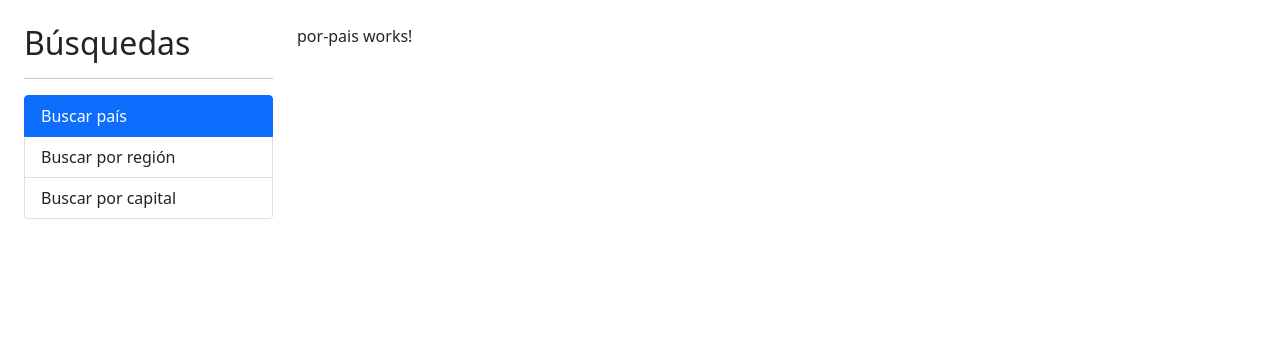
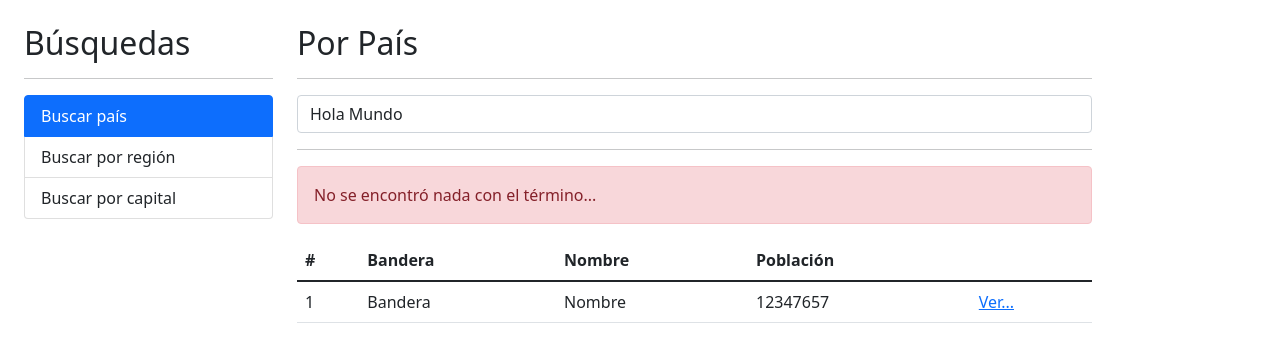
Before and after one commit to SSandorov/Angular-paisesApp, an Angular app: page / in a window 1280 px wide. Shown: the top 362 px of the page. Built offline with nearby package versions, Linux system fonts and the light colour scheme.

Commit message:
Http request from the rest API

```diff
--- a/src/app/app.module.ts
+++ b/src/app/app.module.ts
@@ -1,5 +1,6 @@
 import { NgModule } from '@angular/core';
 import { BrowserModule } from '@angular/platform-browser';
+import { HttpClientModule } from '@angular/common/http'
 
 import { AppComponent } from './app.component';
 
@@ -16,8 +17,9 @@
   imports: [
     BrowserModule,
     AppRoutingModule,
+    HttpClientModule,
     PaisesModule,
-    SharedModule
+    SharedModule,
   ],
   providers: [],
   bootstrap: [AppComponent]
--- a/src/app/paises/pages/por-pais/por-pais.component.html
+++ b/src/app/paises/pages/por-pais/por-pais.component.html
@@ -1 +1,46 @@
-<p>por-pais works!</p>
+<h2>Por País</h2>
+
+<hr>
+
+<div class="row">
+    <div class="col">
+        <form (ngSubmit)="buscar()" autocomplete="off">
+            <input type="text"
+                    name="termino"
+                    class="form-control"
+                    [(ngModel)]="termino"
+                    placeholder="Buscar país...">
+        </form>
+    </div>
+</div>
+
+<hr>
+
+<div class="alert alert-danger">
+    No se encontró nada con el término...
+</div>
+
+<div class="row">
+    <div class="col">
+        <table class="table table-hover">
+            <thead>
+                <tr>
+                    <th># </th>
+                    <th>Bandera</th>
+                    <th>Nombre</th>
+                    <th>Población</th>
+                    <th></th>
+                </tr>
+            </thead>
+            <tbody>
+                <tr>
+                    <td>1</td>
+                    <td>Bandera</td>
+                    <td>Nombre</td>
+                    <td>12347657</td>
+                    <td><a href="/pais/cri">Ver...</a></td>
+                </tr>
+            </tbody>
+        </table>
+    </div>
+</div>
--- a/src/app/paises/pages/por-pais/por-pais.component.ts
+++ b/src/app/paises/pages/por-pais/por-pais.component.ts
@@ -1,15 +1,24 @@
-import { Component, OnInit } from '@angular/core';
+import { Component } from '@angular/core';
+import { PaisService } from '../../services/pais.service';
 
 @Component({
   selector: 'app-por-pais',
   templateUrl: './por-pais.component.html',
   styleUrls: ['./por-pais.component.css']
 })
-export class PorPaisComponent implements OnInit {
+export class PorPaisComponent {
 
-  constructor() { }
+  termino: string = "Hola Mundo";
 
-  ngOnInit(): void {
+  constructor(private paisService:PaisService ) { }
+
+  buscar() {
+    console.log(this.termino);
+
+    this.paisService.buscarPais(this.termino)
+      .subscribe(resp => {
+        console.log(resp);
+      });
   }
 
 }
--- a/src/app/paises/paises.module.ts
+++ b/src/app/paises/paises.module.ts
@@ -1,9 +1,12 @@
 import { NgModule } from '@angular/core';
 import { CommonModule } from '@angular/common';
+import { FormsModule } from '@angular/forms';
+
 import { PorCapitalComponent } from './pages/por-capital/por-capital.component';
 import { PorPaisComponent } from './pages/por-pais/por-pais.component';
 import { PorRegionComponent } from './pages/por-region/por-region.component';
 import { VerPaisComponent } from './pages/ver-pais/ver-pais.component';
+
 
 
 
@@ -21,7 +24,8 @@
     VerPaisComponent
   ],
   imports: [
-    CommonModule
+    CommonModule,
+    FormsModule
   ]
 })
 export class PaisesModule { }
--- /dev/null
+++ b/src/app/paises/services/pais.service.ts
@@ -0,0 +1,21 @@
+import { Injectable } from '@angular/core';
+import { HttpClient } from '@angular/common/http';
+
+import { Observable } from 'rxjs';
+
+@Injectable({
+  providedIn: 'root'
+})
+export class PaisService {
+
+  private apiUrl: string = "https://restcountries.com/v3.1";
+
+  constructor(private http: HttpClient) { }
+
+  buscarPais(termino: string): Observable<any> {
+    const url = `${ this.apiUrl }/name/${termino}`;
+
+    return this.http.get(url);
+  }
+
+}
```
Also changed, not shown: 1 other file (tests, documents, lock files or other folders).
